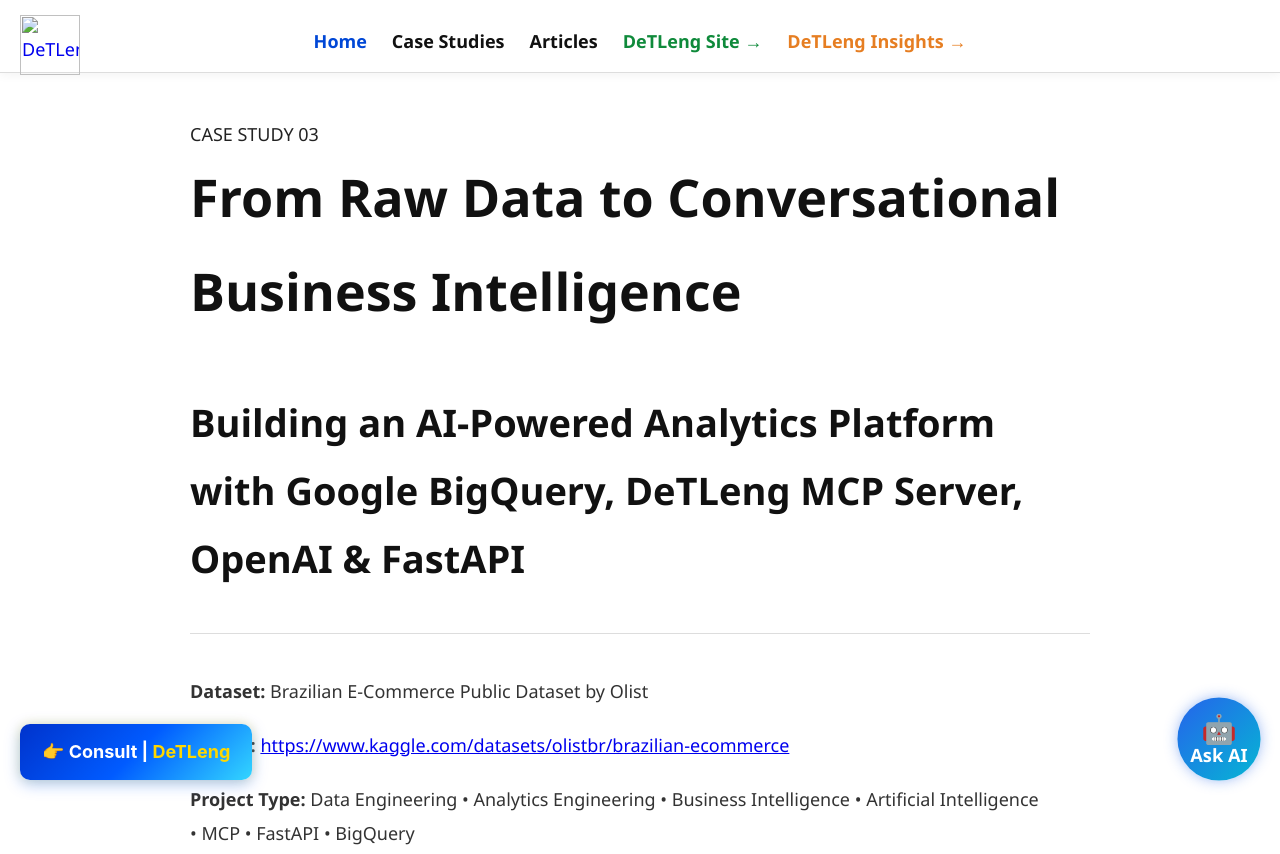
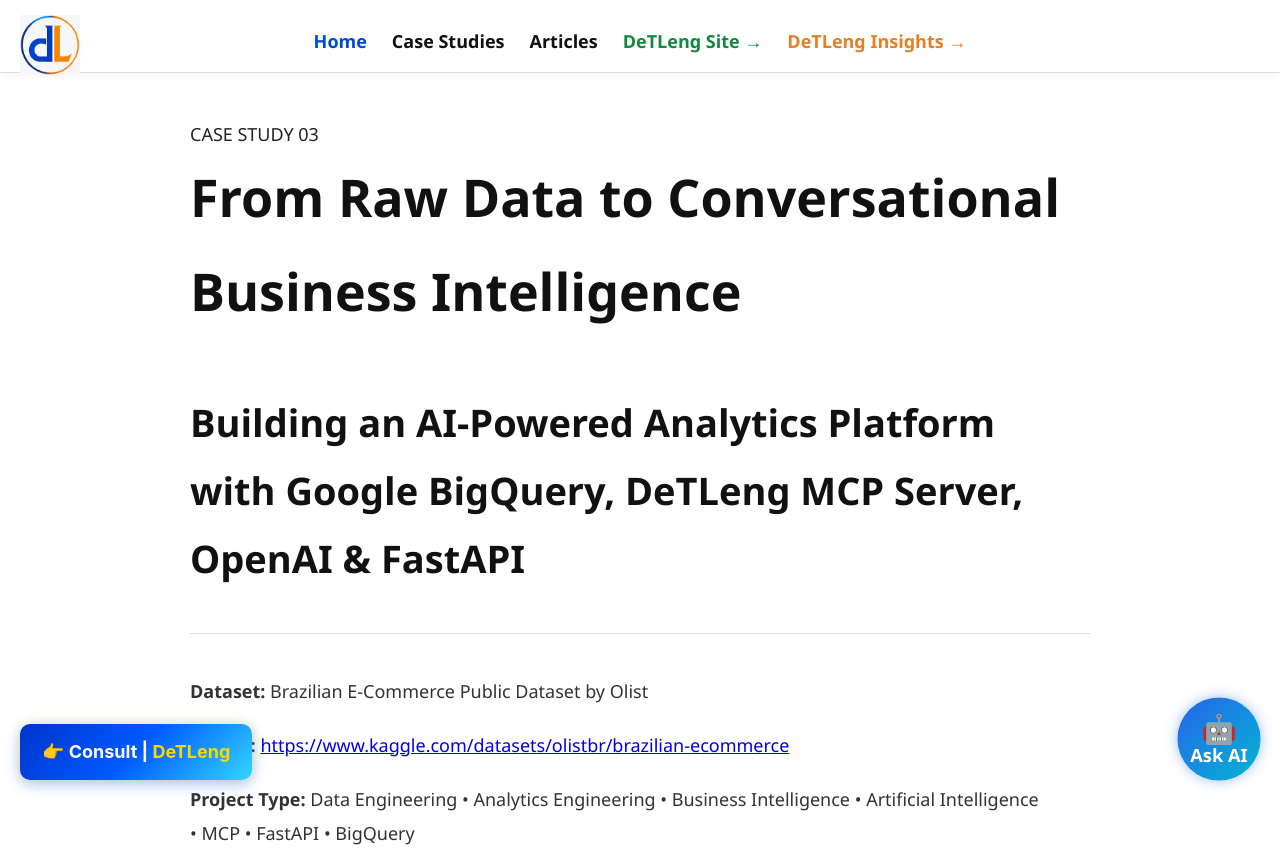
Before and after one commit to Navid-Ishaq/detleng-case-studies, a plain HTML site: page cs/003.html in a window 1280 px wide. Shown: the top 854 px of the page. Drawn offline with Linux system fonts and the light colour scheme.

Commit message:
Update 003.html

```diff
--- a/cs/003.html
+++ b/cs/003.html
@@ -1,5 +1,5 @@
 <meta name="viewport" content="width=device-width, initial-scale=1.0">
-<link rel="icon" type="image/png" href="favicon2.png">
+<link rel="icon" type="image/png" ../href="favicon2.png">
 <div style="height:90px;"></div>
 
 <nav class="detleng-nav">
@@ -11,7 +11,7 @@
 
 <a href="index.html">
 
-<img src="logodl3.png"
+<img src="../logodl3.png"
      alt="DeTLeng"
      style="height:60px;width:auto;display:block;">
 
```
